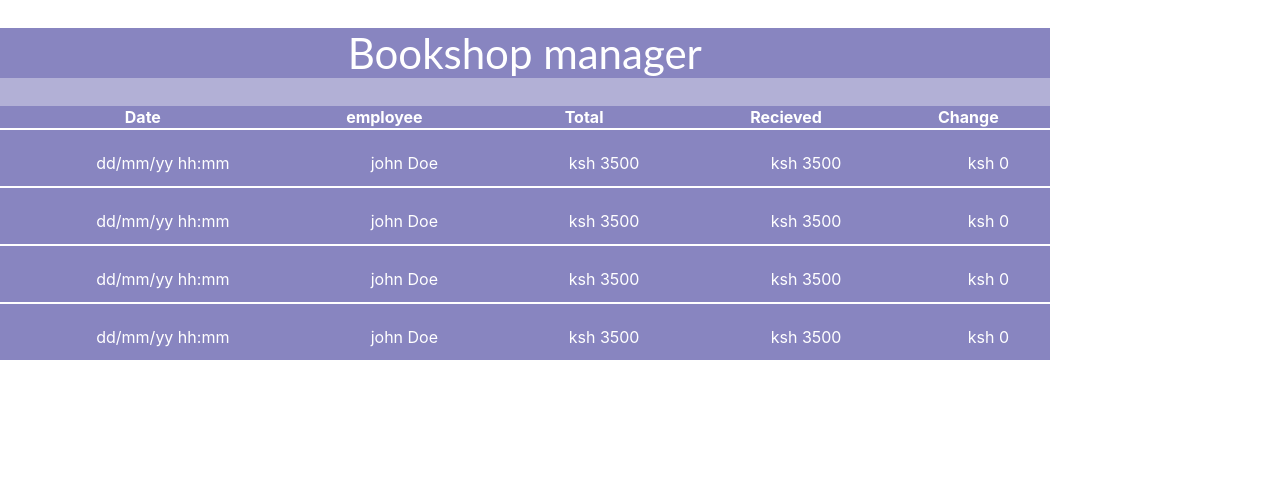
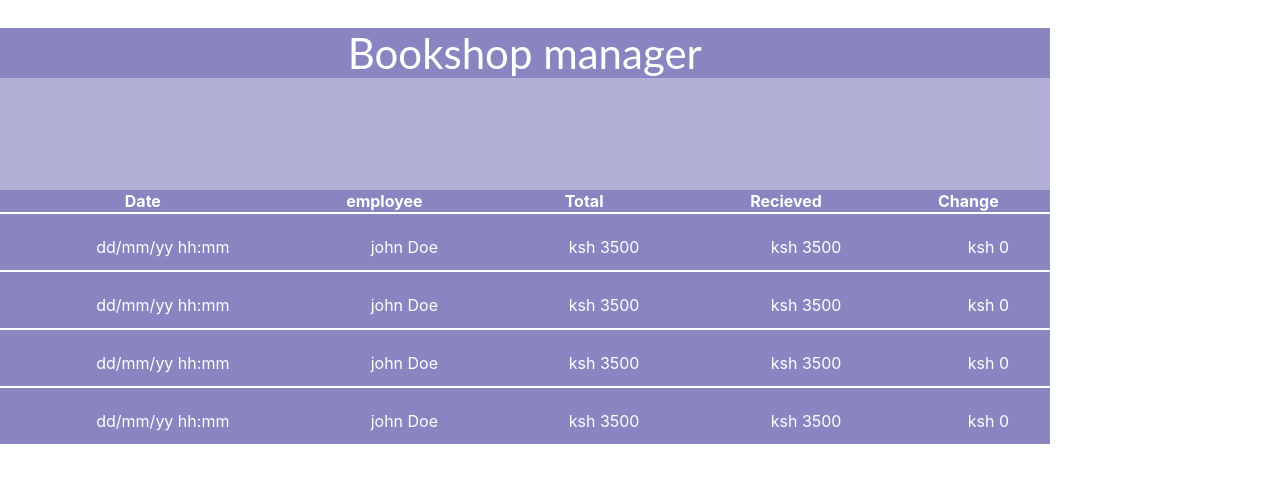
Before and after one commit to munteanurazvanandrei/Bookshop-Management-App, a React (Create React App) app in the folder client/: page /manager in a window 1280 px wide. Shown: the top 482 px of the page. Built offline with nearby package versions, Linux system fonts and the light colour scheme.

Commit message:
addition of margin top

```diff
--- a/client/src/Components/Manager/EmployeeSales/EmployeeSales.css
+++ b/client/src/Components/Manager/EmployeeSales/EmployeeSales.css
@@ -37,6 +37,7 @@ text-align: center;
     width: 100%;
     border-collapse: collapse;
     margin: auto;
+    margin-top: 7rem;
     color:white;
     background:rgba(86, 80, 164, 0.45) ;
     /* border:solid white 26px; */
```
